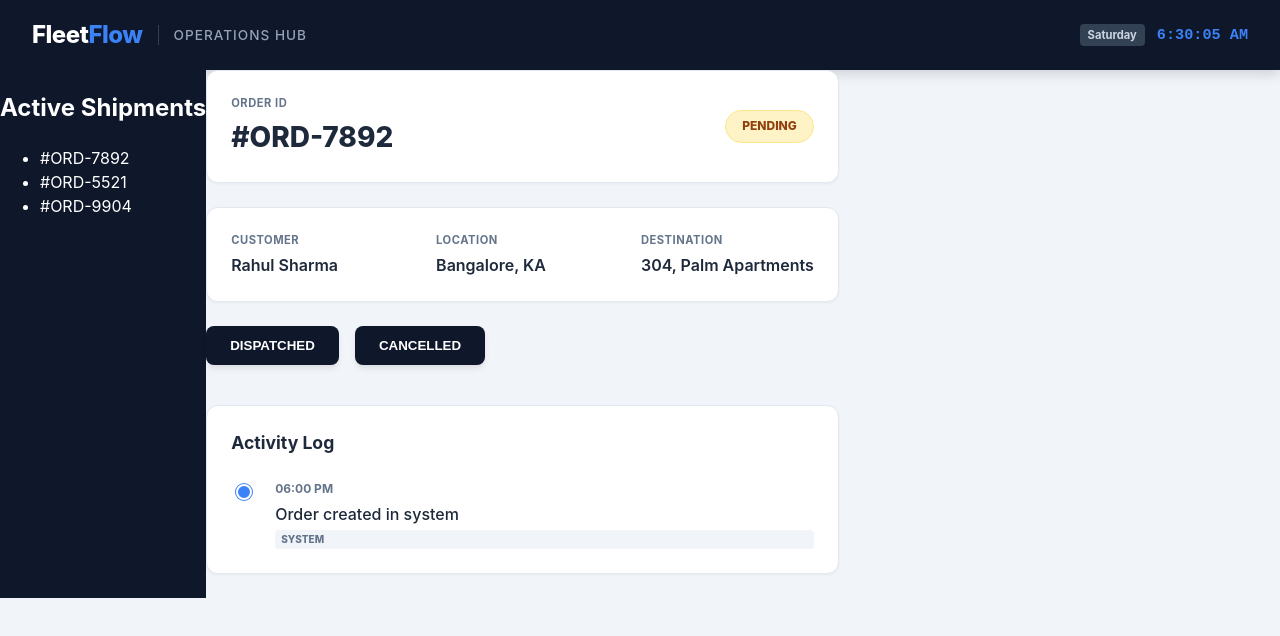
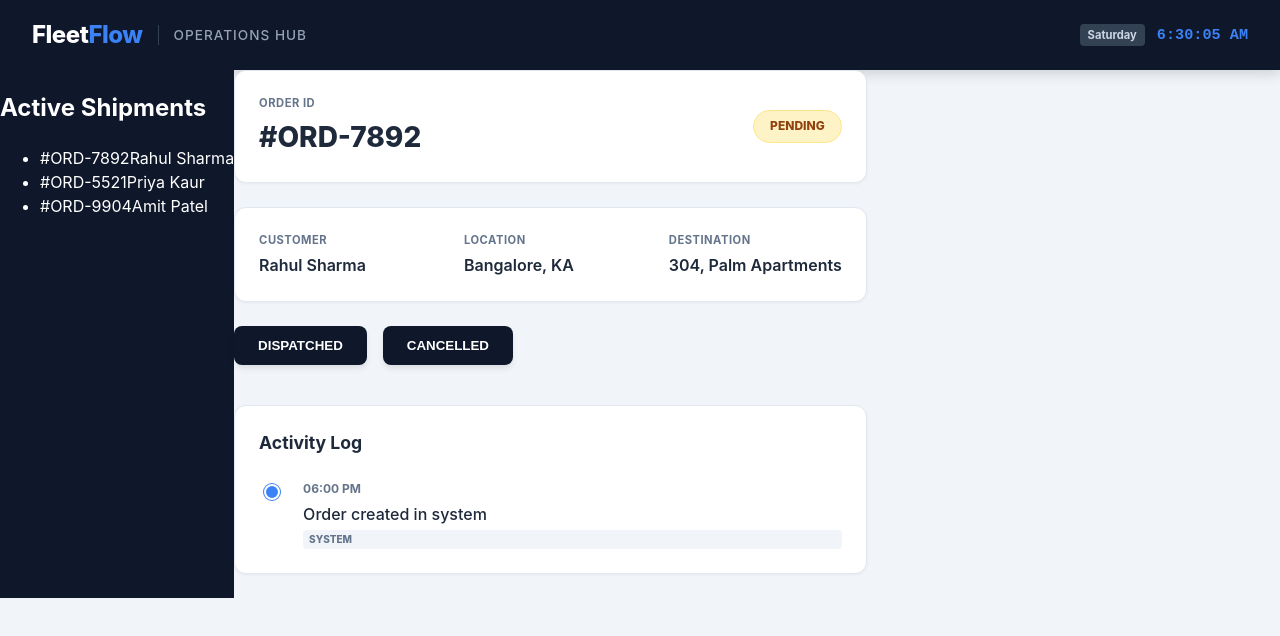
Before and after one commit to Sekharendu/Logistics-Operations-Hub, a React (Vite) app: page / in a window 1280 px wide. Shown: the top 636 px of the page. Built offline with nearby package versions, Linux system fonts and the light colour scheme.

Commit message:
Changes the font and style of the order history section in the app.

```diff
--- a/src/App.jsx
+++ b/src/App.jsx
@@ -1,29 +1,30 @@
 import './App.css'
-import logo from './assets/logo.png'
-import { useReducer } from 'react';
-import { initialOrderState , reducer } from './useOrderWorkflow.js'
-import { useState } from 'react'
+import { useReducer, useState, useEffect } from 'react';
+import { initialOrderState, reducer } from './useOrderWorkflow.js'
+
 function App() {
-
-  // let timeNow=new Date().toLocaleTimeString();
-  const today=new Date();
+  const today = new Date();
   const days = ['Sunday', 'Monday', 'Tuesday', 'Wednesday', 'Thursday', 'Friday', 'Saturday'];
-  const dayOfWeek=days[today.getDay()];
+  const dayOfWeek = days[today.getDay()];
   const [timeNow, setTimeNow] = useState(new Date().toLocaleTimeString());
 
-// This updates the clock every second
-setInterval(() => {
+  // Fixed Timer: useEffect is the 'SDE way' to handle intervals
+  useEffect(() => {
+    const timer = setInterval(() => {
       setTimeNow(new Date().toLocaleTimeString());
     }, 1000);
+    return () => clearInterval(timer);
+  }, []);
 
   const [state, dispatch] = useReducer(reducer, initialOrderState);
-  let currentState=state.orders.find((inst)=>inst.id===state.activeId);
+
+  // This finds the data for the order you clicked in the sidebar
+  let currentState = state.orders.find((inst) => inst.id === state.activeId);
+
   return (
     <div className="app-container">
-
       <header>
         <div className="logo-area">
-          {/* Text-based Logo instead of Image */}
           <div className="brand-mark">
             <span className="brand-main">Fleet</span>
             <span className="brand-accent">Flow</span>
@@ -36,17 +37,25 @@ setInterval(() => {
         </div>
       </header>
 
-      <main>
-      <aside>
+      <main className="dashboard-layout">
+        <aside className="sidebar">
           <h2>Active Shipments</h2>
           <ul>
-          {state.orders.map((inst)=>{
-            return <li key={inst.id} className={inst.orderId} onClick={()=>dispatch({type:"SCREEN_UPDATE" , payload:inst.id})}>{inst.orderId}</li>
-          })}
+            {state.orders.map((inst) => (
+              <li
+                key={inst.id}
+                className={`sidebar-item ${state.activeId === inst.id ? 'active' : ''}`}
+                onClick={() => dispatch({ type: "SCREEN_UPDATE", payload: inst.id })}
+              >
+                <span className="sidebar-id">{inst.orderId}</span>
+                <span className="sidebar-customer">{inst.customer}</span>
+              </li>
+            ))}
           </ul>
         </aside>
-      <div className='customer info'>
-        {/* 2. Top Card: Order Identity & Status */}
+
+        <div className="customer-info">
+          {/* Top Card: Identity */}
           <section className="card order-header">
             <div className="order-id-group">
               <label className="field-label">ORDER ID</label>
@@ -57,7 +66,7 @@ setInterval(() => {
             </span>
           </section>
 
-        {/* 3. Middle Card: User & Shipping Details */}
+          {/* Middle Card: Details */}
           <section className="card details-grid">
             <div className="detail-item">
               <label className="field-label">Customer</label>
@@ -73,7 +82,7 @@ setInterval(() => {
             </div>
           </section>
 
-        {/* 4. Action Buttons (No Card for these, keep them floating) */}
+          {/* Action Buttons */}
           <section className="next-actions">
             {currentState.button.map((btnName) => (
               <button
@@ -86,7 +95,7 @@ setInterval(() => {
             ))}
           </section>
 
-        {/* 5. Bottom Card: The Activity Log / Timeline */}
+          {/* Bottom Card: Activity Log */}
           <section className="card history-container">
             <h3 className="section-title">Activity Log</h3>
             <div className="history-list">
@@ -99,12 +108,10 @@ setInterval(() => {
               ))}
             </div>
           </section>
-
         </div>
-
       </main>
     </div>
   );
 }
 
-export default App
+export default App;
```
Lines whose indentation alone changed are shown as unchanged.
